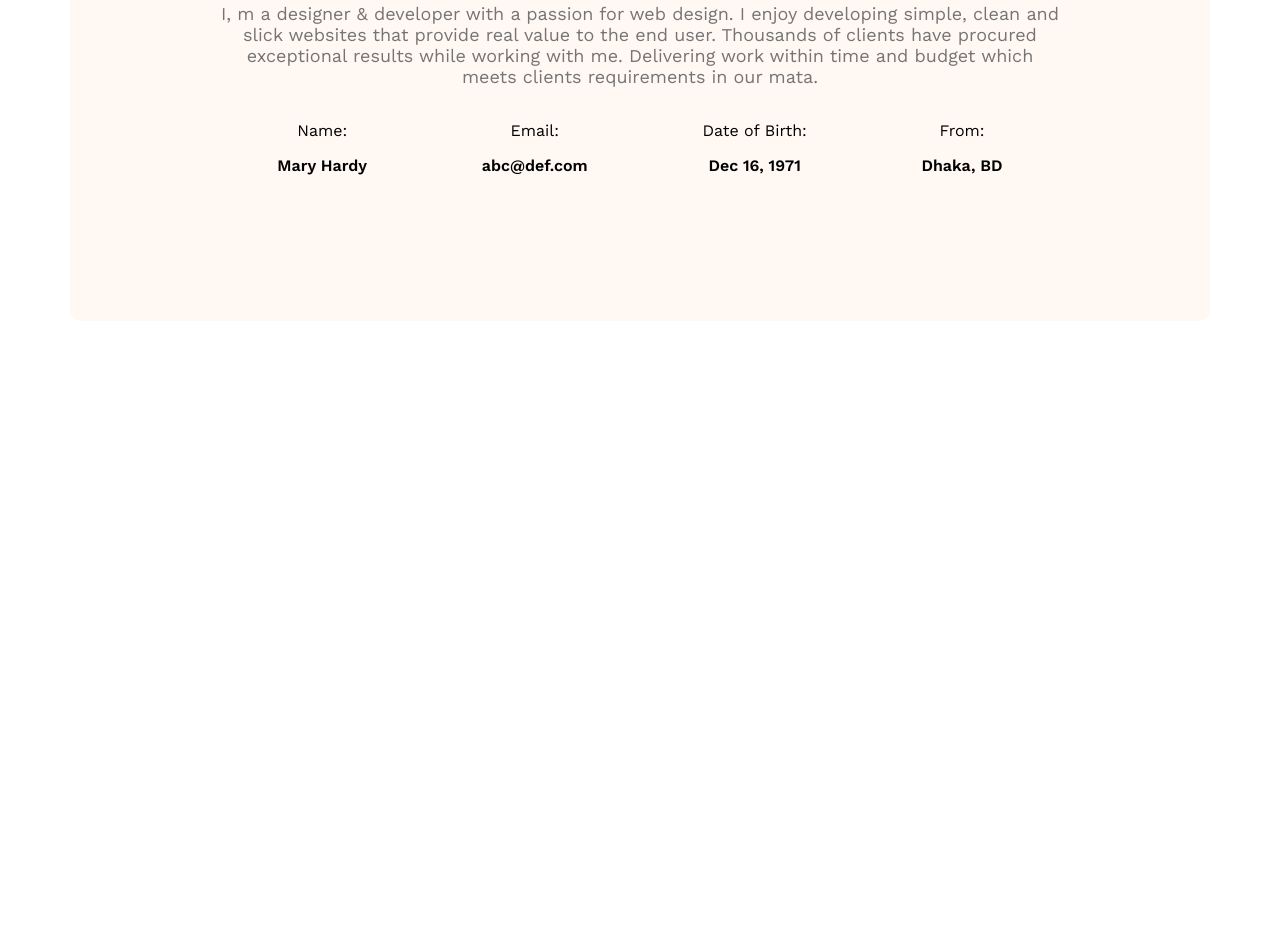
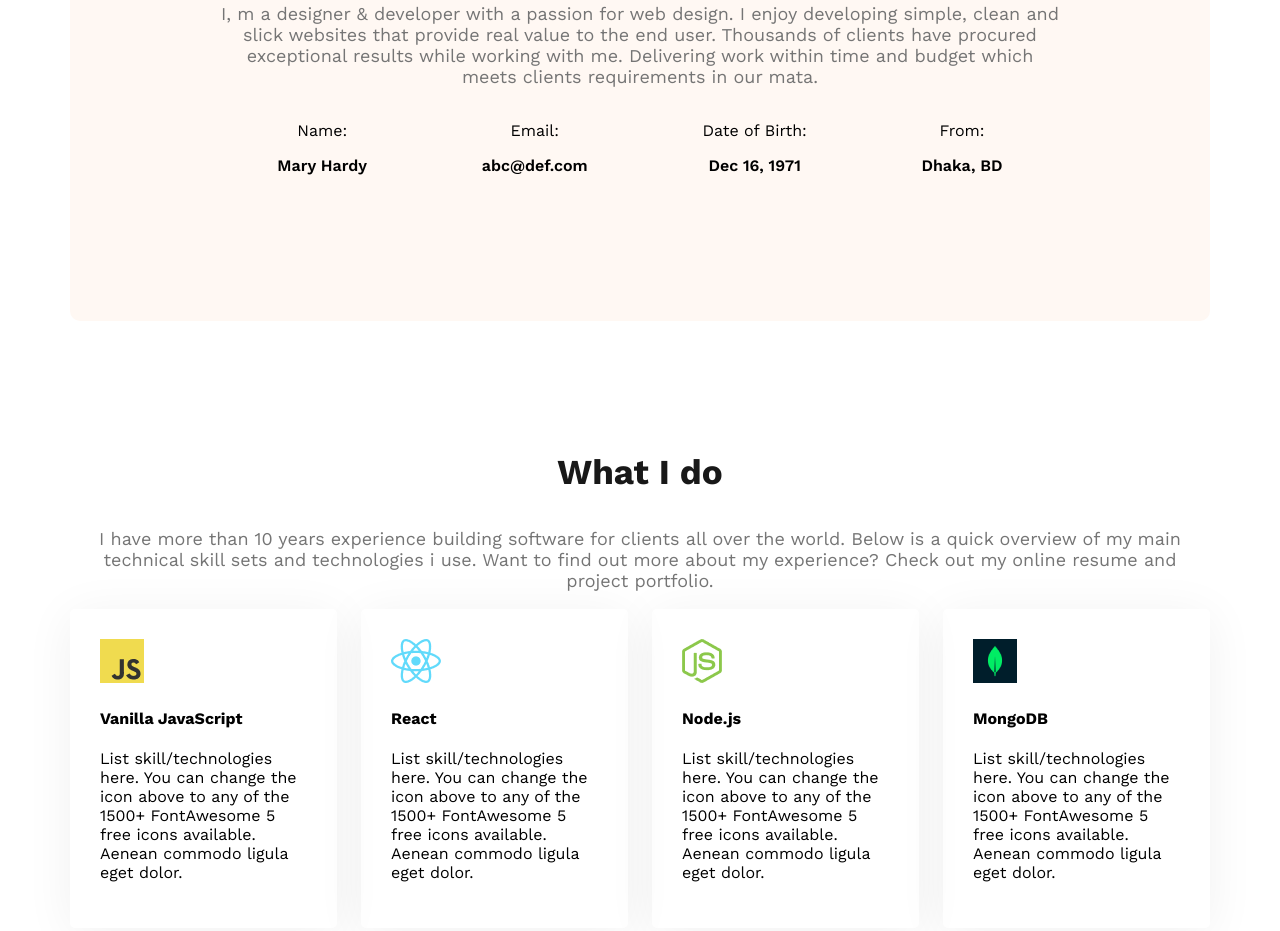
Before and after one commit to AkKorim007/my-web-dev-portfolio, a plain HTML site: page index.html in a window 1280 px wide. Shown: the part 1191-2122 px from the top of the page. Before the commit the page ends 1520 px from the top, so only its background shows below. Drawn offline with nearby package versions, Linux system fonts and the light colour scheme.

Commit message:
portfolio.css

```diff
--- a/index.html
+++ b/index.html
@@ -57,7 +57,37 @@
                     <p class="item-description">Dhaka, BD</p>
                 </div>
               </div>
-            </section>
+         </section>
+         <!-- what is do section start -->
+          <section class="skills">
+            <h3 class="section-title text-center">What I do</h3>
+            <p class="section-description text-center">
+                I have more than 10 years experience building software for clients all over the world. Below is a quick overview of my main technical skill sets and technologies i use. Want to find out more about my experience? Check out my online resume and project portfolio.
+            </p>
+            <div class="skills-container">
+                <!-- .skill*4>img+h4.skill-title+p.skill-description -->
+                <div class="skill">
+                    <img src="images/icons/js.png" alt="">
+                    <h4 class="skill-title">Vanilla JavaScript</h4>
+                    <p class="skill-description">List skill/technologies here. You can change the icon above to any of the 1500+ FontAwesome 5 free icons available. Aenean commodo ligula eget dolor.</p>
+                </div>
+                <div class="skill">
+                    <img src="images/icons/react.png" alt="">
+                    <h4 class="skill-title">React</h4>
+                    <p class="skill-description">List skill/technologies here. You can change the icon above to any of the 1500+ FontAwesome 5 free icons available. Aenean commodo ligula eget dolor.</p>
+                </div>
+                <div class="skill">
+                    <img src="images/icons/nodejs.png" alt="">
+                    <h4 class="skill-title">Node.js</h4>
+                    <p class="skill-description">List skill/technologies here. You can change the icon above to any of the 1500+ FontAwesome 5 free icons available. Aenean commodo ligula eget dolor.</p>
+                </div>
+                <div class="skill">
+                    <img src="images/icons/mongo.png" alt="">
+                    <h4 class="skill-title">MongoDB</h4>
+                    <p class="skill-description">List skill/technologies here. You can change the icon above to any of the 1500+ FontAwesome 5 free icons available. Aenean commodo ligula eget dolor.</p>
+                </div>
+            </div>
+          </section>
     </main>
     <footer>
 
--- a/styles/portfolio.css
+++ b/styles/portfolio.css
@@ -10,6 +10,9 @@
 }
 .text-primary{
     color: #FD6E0A;
+}
+.text-center{
+    text-align: center;
 }
 
 /* header style */
@@ -93,13 +96,17 @@ main{
     max-width: 1140px;
     margin: 0 auto;
 }
+main section{
+    margin-top: 130px;
+    margin-bottom: 130px;
+}
 
 /* about styles */
 .about{
     border-radius: 10px;
     padding: 130px 150px;
     text-align: center;
-    margin-top: 130px;
+
 }
 .about-items{
     display: flex;
@@ -109,3 +116,15 @@ main{
 .item-description{
     font-weight: 600;
 }
+
+/* skill section styles */
+.skills-container{
+    display: flex;
+    gap: 24px;
+}
+
+.skill{
+    padding: 30px;
+    border-radius: 5px;
+    box-shadow: 0px 6px 50px 0px rgba(0,0,0, 0.06);
+}
```
